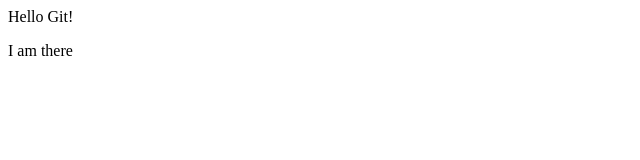
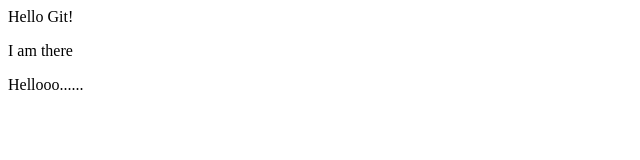
Before and after one commit to tejaswinithanu/myproject, a plain HTML site: page index.html in a window 1280 px wide. Shown: the full height of the page, 0-640 px from the left. Drawn offline with Linux system fonts and the light colour scheme.

Commit message:
modified index.html

```diff
--- a/index.html
+++ b/index.html
@@ -9,6 +9,7 @@
     <div>
         Hello Git!
         <p>I am there</p>
+        <p>Hellooo......</p>
     </div>
 </body>
 </html>
```
